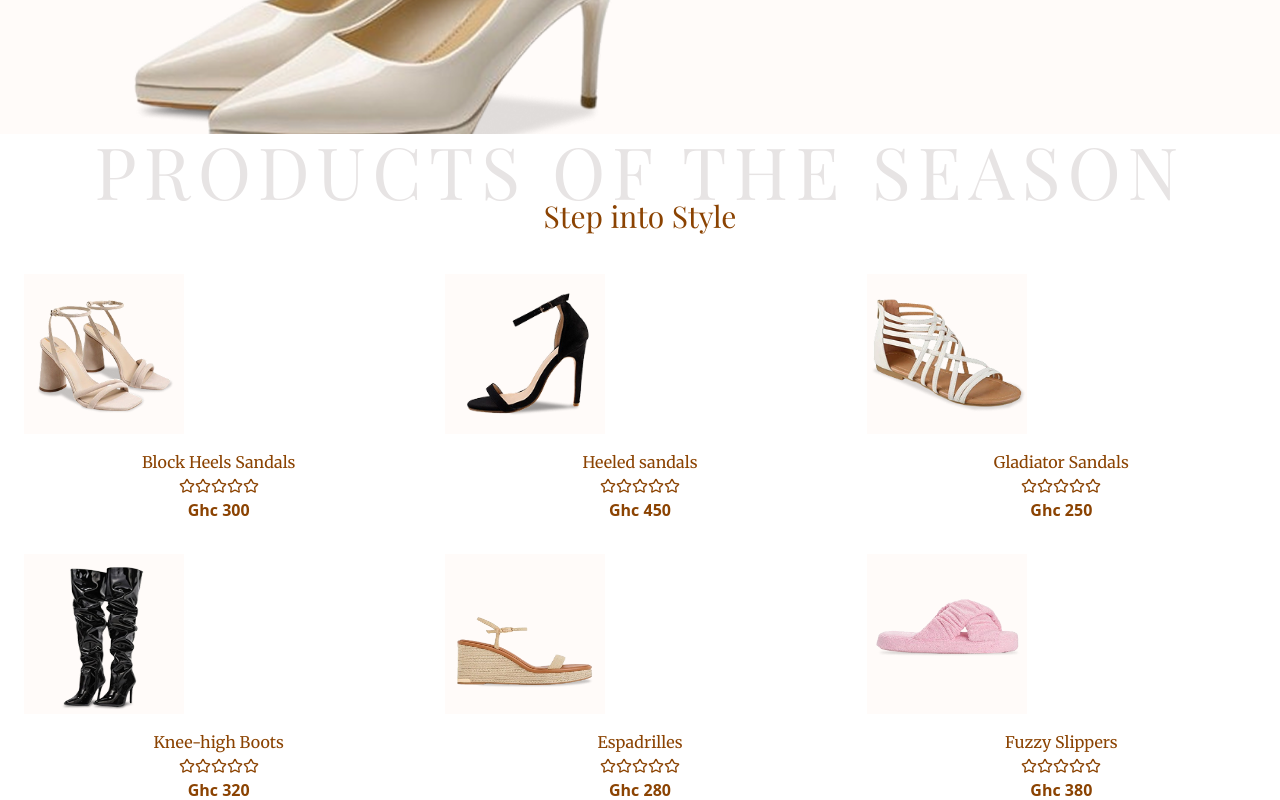
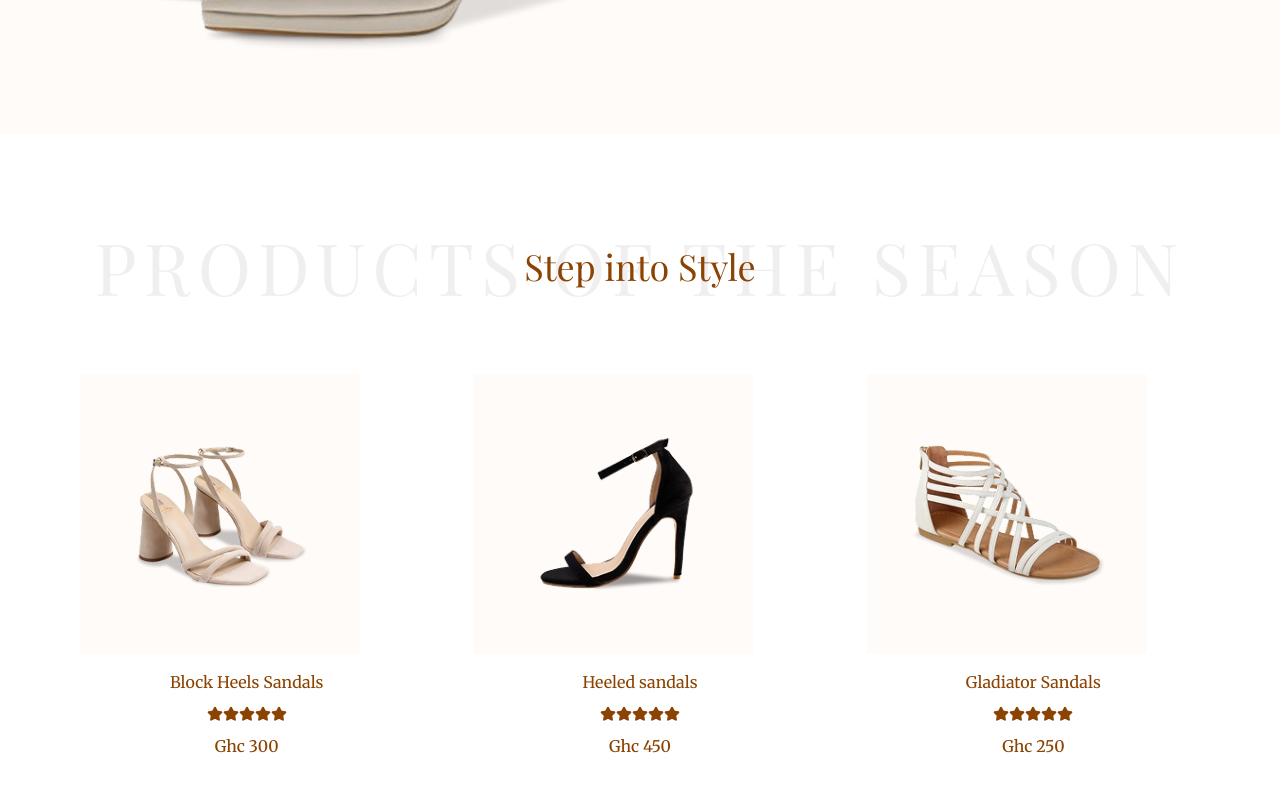
Before and after one commit to Cloudregh/Velvet-Steps, a React (Vite) app: page / in a window 1280 px wide. Shown: the part 520-1320 px from the top of the page. Built offline with nearby package versions, Linux system fonts and the light colour scheme; a web font is replaced by a local one.

Commit message:
finish update

```diff
--- a/src/components/Hero.jsx
+++ b/src/components/Hero.jsx
@@ -4,16 +4,17 @@ import HeroImage from '../assets/HeroImage.png'
 
 const Hero = () => {
   return (
-    <section className=' relative w-full h-[600px] bg-[#FFFBF9] overflow-hidden flex items-center justify-center'>
+    <section className='relative w-full h-[600px] bg-[#FFFBF9] overflow-hidden flex items-center justify-center'>
 
       <div className='relative z-10 container mx-auto px-8 flex flex-col md:flex-row items-center justify-between'>
 
         {/* Left Container*/}
         <div className='md:w-[60%] flex justify-center mt-10 md:mt-0 relative'>
-          <div className='w-[800px] h-[800px]  relative z-20 mt-[450px]'>
+          <div className='w-[700px] h-[700px] relative z-20 mt-[150px]'>
             <img src={HeroImage} alt="Pointed Stiletto Heel Low-Cut High Heels"/>
           </div>
         </div>
+
         {/*Background text */}
        <div className='absolute top-1/2 left-1/8 transform -translate-x-1/2 -translate-y-1/2 text-[200px] font-montserrat font-bold text-[#8B4302] opacity-11 select-none z-10 leading-[0.8]'>
        PRA <br/>
@@ -28,6 +29,7 @@ const Hero = () => {
           Heel Low-Cut <br/>
           High Heels
          </h1>
+
          <div className='flex space-x-4 pt-4'>
           <button className='bg-[#FFDAB9] text-[#8B4302] font-montserrat-semibold px-8 py-3 rounded-xl hover:bg-opacity-90 transition'>
             Shop Now
--- a/src/components/Products.jsx
+++ b/src/components/Products.jsx
@@ -22,31 +22,33 @@ const products = [
 export const Products = () => {
   return (
     <section className='py-16 bg-white relative overflow-hidden'>
-      <div className='absolute top-0 left-0 w-full h-full text-center text-7xl font-playfair-sc text-[#E7E4E4] select-none tracking-widest pointer-events-none'>
+      <div className='relative w-full py-12 flex items-center justify-center mb-10 overflow-hidden'>
+        <div className='absolute inset-0 flex items-center justify-center text-5xl md:text-7xl font-playfair-sc text-[#E7E4E4] select-none tracking-widest pointer-events-none whitespace-nowrap opacity-60'>
           PRODUCTS OF THE SEASON
+        </div>
+        <h2 className='relative z-10 text-center text-3xl md:text-4xl font-playfair text-[#8B4302]'>
+           Step into Style
+        </h2>
       </div>
 
-      <div className='container mx-auto px-6 relative z-10'>
-        <h2 className='text-center text-3xl font-playfair text-[#8B4302] mb-10'>
-           Step into Style
-        </h2>
+      <div className='container mx-auto px-20 relative z-10'>
 
 
-       <div className='grid grid-cols-2 md:grid-cols-2 lg:grid-cols-3 gap-8'>
+       <div className='grid grid-cols-2 md:grid-cols-2 lg:grid-cols-3 gap-15'>
         {products.map((product)=>(
           <div key={product.id} className='group cursor-pointer'>
-            <div className='bg-[#FFFBF9] h-40 w-40 mb-4 flex items-center justify-center overflow-hidden'>
+            <div className='bg-[#FFFBF9] h-70 w-70 mb-4 flex items-center justify-center overflow-hidden'>
               <img src={product.image} alt={product.name}
-              className='w-full h-full object-fit transition-transform duration-300 group-hover:scale-105' />
+              className='h-50 w-50 object-fit transition-transform duration-300 group-hover:scale-105' />
             </div>
-            <div className='flex flex-col items-center gap-1'>
+            <div className='flex flex-col items-center gap-3'>
               <h3 className='text-3 font-merriweather font-regular text-[#8B4302]'>{product.name}</h3>
               <div className='flex text-[#8B4302]'>
                 {[...Array(5)].map((_, index) => (
-                  <Star key={index} className={`w-4 h-4 ${index < product.rating ? `fill`: 'text-[#8B4302]'}`}/>
+                  <Star key={index} className={`w-4 h-4 ${index < product.rating ? `fill-current`: 'text-[#8B4302]'}`}/>
                 ))}
               </div>
-              <span className='text-3 font-bold text-[#8B4302]'> Ghc {product.price}</span>
+              <span className='text-3 font-medium font-merriweather text-[#8B4302]'> Ghc {product.price}</span>
             </div>
           </div>
         ))}
```
